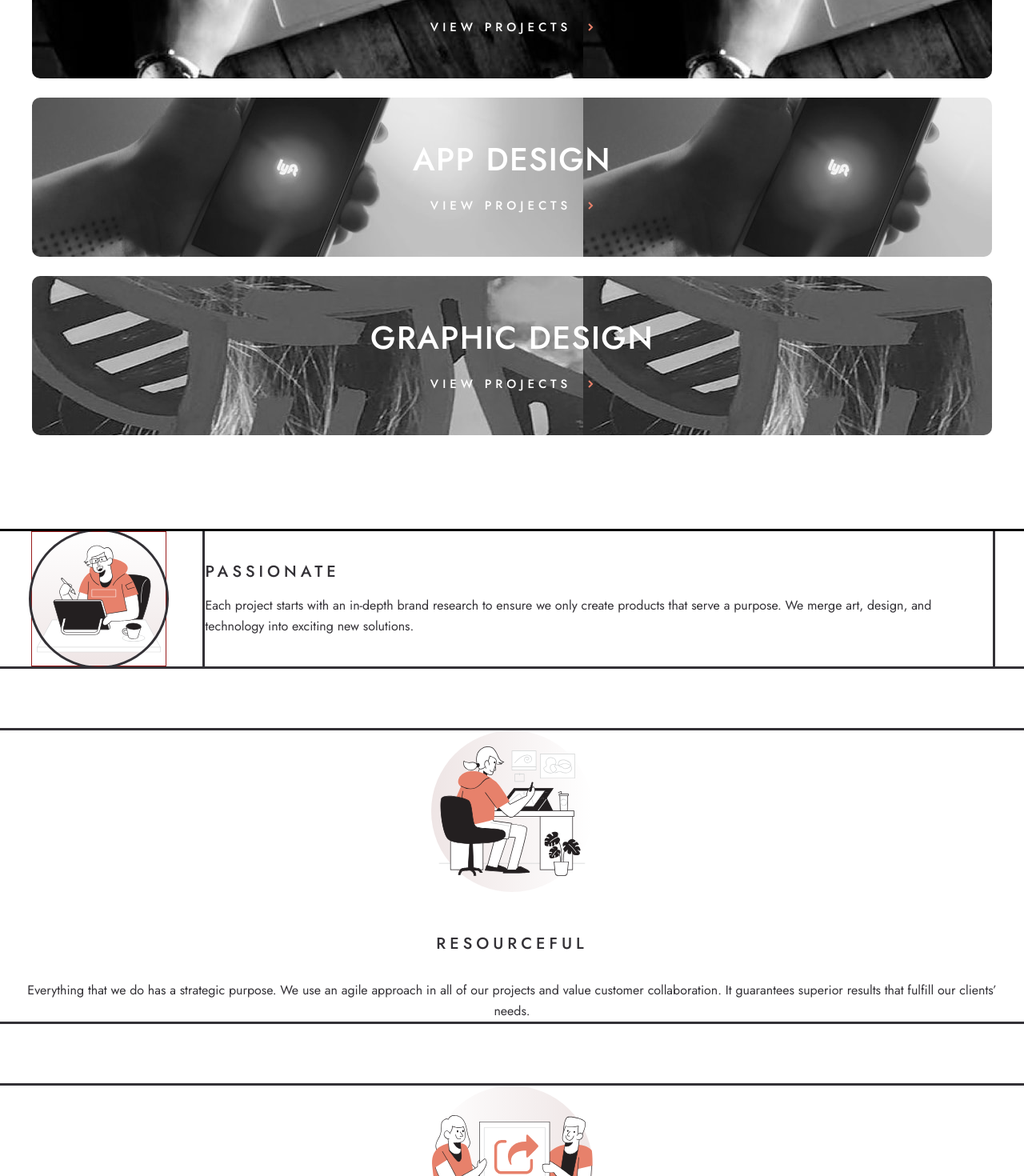
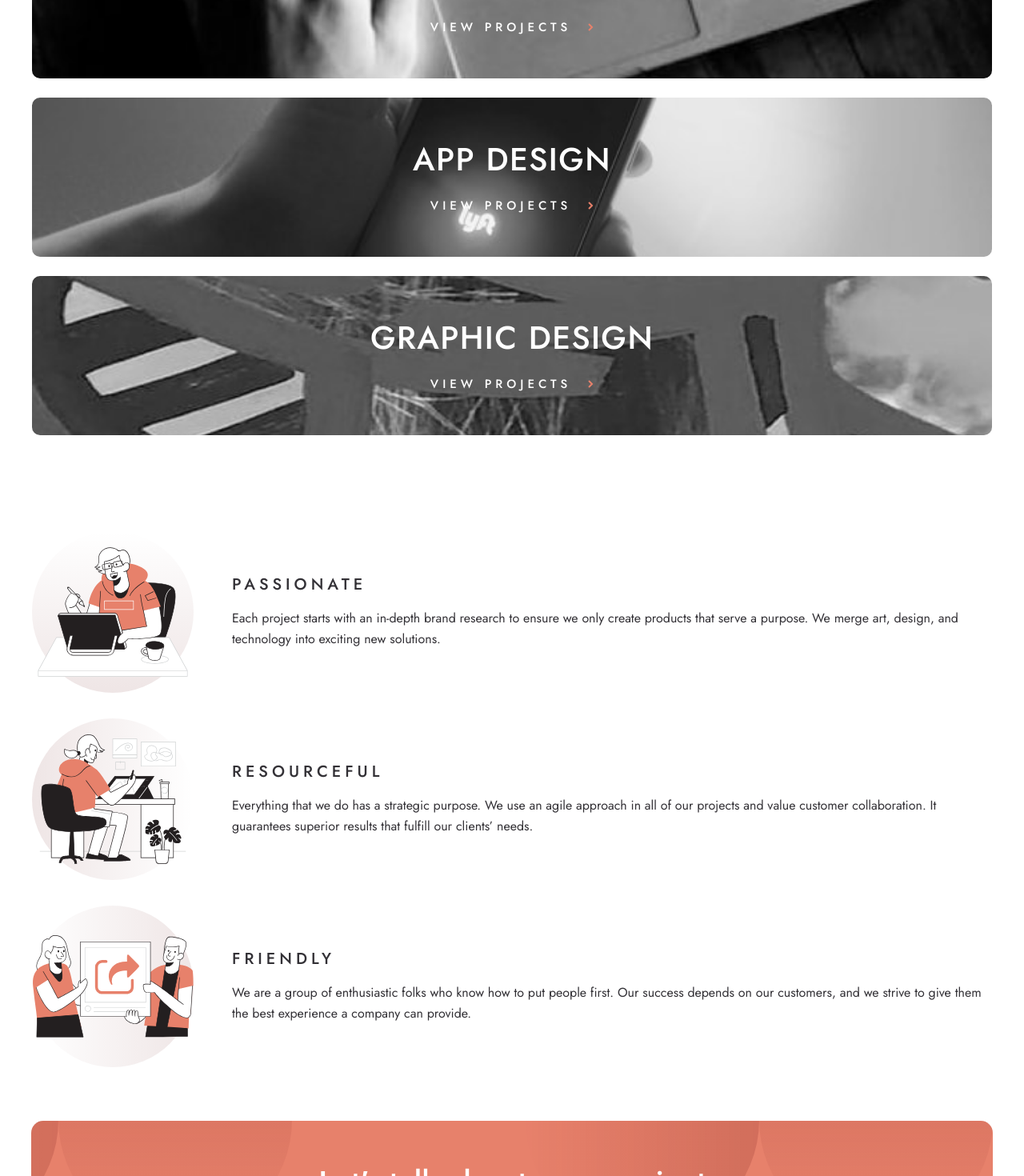
Before and after one commit to presh-031/designo, a Next.js app: page / in a window 1280 px wide. Shown: the part 1140-2610 px from the top of the page at 80% size. Built offline with nearby package versions, Linux system fonts and the light colour scheme.

Commit message:
fix: fixed broken styles on homepage and projects-pages

```diff
--- a/components/AboutProjects.tsx
+++ b/components/AboutProjects.tsx
@@ -5,23 +5,25 @@ import illustrationResourceful from "../assets/home/desktop/illustration-resourc
 
 const AboutProjects = () => {
   return (
-    <div className="flex flex-col gap-[8rem] text-center  outline">
-      <div className="px-[2.4rem] text-dark-grey outline  sm:flex sm:gap-[4.8rem] sm:px-[3.9rem] ">
+    <div className="flex flex-col gap-[8rem] text-center   sm:gap-[3.2rem]">
+      <div className="px-[2.4rem] text-dark-grey  sm:flex sm:gap-[4.80rem]  sm:px-[4rem]">
         <div
           style={{
             background:
               "linear-gradient(180deg, rgba(93, 2, 2, 0) 0%, rgba(93, 2, 2, 0.1) 100%)",
           }}
-          className="mx-auto inline-block rounded-full outline "
+          className="mx-auto inline-block rounded-full   "
         >
           <Image
             src={illustrationPassionate}
             alt="passionate"
-            className="border border-red-800 sm:overflow-visible "
+            width={202}
+            height={202}
+            className="w-[100%]  sm:h-full sm:w-auto"
           />
         </div>
-        <div className="outline sm:flex sm:flex-col sm:justify-center sm:text-left">
-          <p className="mt-[4.8rem] mb-[3.2rem] text-[2rem] font-medium leading-[2.6rem] tracking-[0.5rem] sm:m-0 sm:mb-[1.6rem]">
+        <div className=" sm:flex sm:flex-1 sm:flex-col sm:justify-center sm:text-left">
+          <p className="mt-[4.8rem] mb-[3.2rem] text-[2rem] font-medium leading-[2.6rem] tracking-[0.5rem] sm:mt-0 sm:mb-[1.6rem] ">
             PASSIONATE
           </p>
           <p className="text-[1.6rem] font-normal leading-[2.6rem] ">
@@ -32,17 +34,24 @@ const AboutProjects = () => {
         </div>
       </div>
 
-      <div className="px-[2.4rem] text-dark-grey outline ">
+      <div className="px-[2.4rem] text-dark-grey  sm:flex sm:gap-[4.80rem]  sm:px-[4rem]">
         <div
           style={{
             background:
               "linear-gradient(-90deg, rgba(93, 2, 2, 0) 0%, rgba(93, 2, 2, 0.1) 100%)",
           }}
-          className="mx-auto inline-block  rounded-full"
+          className="mx-auto inline-block rounded-full   "
         >
-          <Image className="" src={illustrationResourceful} alt="resourceful" />
+          <Image
+            src={illustrationResourceful}
+            alt="resourceful"
+            width={202}
+            height={202}
+            className="w-[100%]  sm:h-full sm:w-auto"
+          />
         </div>
-        <p className="mt-[4.8rem] mb-[3.2rem] text-[2rem] font-medium leading-[2.6rem] tracking-[0.5rem]">
+        <div className=" sm:flex sm:flex-1 sm:flex-col sm:justify-center sm:text-left">
+          <p className="mt-[4.8rem] mb-[3.2rem] text-[2rem] font-medium leading-[2.6rem] tracking-[0.5rem] sm:mt-0 sm:mb-[1.6rem] ">
             RESOURCEFUL
           </p>
           <p className="text-[1.6rem] font-normal leading-[2.6rem] ">
@@ -51,25 +60,34 @@ const AboutProjects = () => {
             guarantees superior results that fulfill our clients’ needs.{" "}
           </p>
         </div>
+      </div>
 
-      <div className="px-[2.4rem] text-dark-grey outline ">
+      <div className="px-[2.4rem] text-dark-grey  sm:flex sm:gap-[4.80rem]  sm:px-[4rem]">
         <div
           style={{
             background:
               "linear-gradient(90deg, rgba(93, 2, 2, 0) 0%, rgba(93, 2, 2, 0.1) 100%)",
           }}
-          className="mx-auto inline-block rounded-full"
+          className="mx-auto inline-block rounded-full   "
         >
-          <Image className="" src={illustrationFriendly} alt="friendly" />
+          <Image
+            src={illustrationFriendly}
+            alt="friendly"
+            width={202}
+            height={202}
+            className="w-[100%]  sm:h-full sm:w-auto"
+          />
         </div>
-        <p className="mt-[4.8rem] mb-[3.2rem] text-[2rem] font-medium leading-[2.6rem] tracking-[0.5rem]">
+        <div className=" sm:flex sm:flex-1 sm:flex-col sm:justify-center sm:text-left">
+          <p className="mt-[4.8rem] mb-[3.2rem] text-[2rem] font-medium leading-[2.6rem] tracking-[0.5rem] sm:mt-0 sm:mb-[1.6rem] ">
             FRIENDLY
           </p>
           <p className="text-[1.6rem] font-normal leading-[2.6rem] ">
-          We are a group of enthusiastic folks who know how to put people first.
-          Our success depends on our customers, and we strive to give them the
-          best experience a company can provide.
+            We are a group of enthusiastic folks who know how to put people
+            first. Our success depends on our customers, and we strive to give
+            them the best experience a company can provide.
           </p>
+        </div>
       </div>
     </div>
   );
--- a/components/Hero.tsx
+++ b/components/Hero.tsx
@@ -2,8 +2,8 @@ import WhiteButton from "./WhiteButton";
 
 const Hero = () => {
   return (
-    <div className=" bg-peach bg-[url('../assets/home/desktop/bg-pattern-hero-home.svg')] bg-left bg-no-repeat px-[2.4rem] pt-[8.0rem] text-center text-white sm:mx-[4rem] sm:rounded-2xl sm:pt-[6rem]">
-      <div className="outline">
+    <div className=" bg-peach bg-[url('../assets/home/desktop/bg-pattern-hero-home.svg')] bg-left bg-no-repeat pt-[8.0rem] text-center text-white sm:mx-[4rem] sm:rounded-2xl sm:pt-[6rem]">
+      <div className="mx-[2.4rem] outline sm:mx-[5.80rem] ">
         <p className="mb-[1.4rem] text-[3.2rem] font-medium leading-[3.6rem]  sm:mb-[0.80rem] sm:text-[4.8rem] sm:leading-[4.8rem]">
           Award-winning custom designs and digital branding solutions
         </p>
--- a/components/Nav.tsx
+++ b/components/Nav.tsx
@@ -16,7 +16,7 @@ const Nav = ({ setIsOpen }: NavProps) => {
   return (
     <nav
       onClick={handleNavBgClick}
-      className="absolute top-[10.5rem] right-0 bottom-0 z-[10000] w-full bg-black bg-opacity-50 text-[2.4rem] font-normal leading-[2.5rem] tracking-[0.2rem] text-white "
+      className="absolute top-[9.7rem] right-0 bottom-0 z-[10000] w-full bg-black bg-opacity-50 text-[2.4rem] font-normal leading-[2.5rem] tracking-[0.2rem] text-white "
     >
       <ul
         onClick={(e) => e.stopPropagation()}
--- a/components/OtherPagesHero.tsx
+++ b/components/OtherPagesHero.tsx
@@ -4,7 +4,7 @@ type OtherPagesHeroProps = {
 };
 const OtherPagesHero = (props: OtherPagesHeroProps) => {
   return (
-    <div className="bg-peach bg-[url('../assets/shared/desktop/bg-pattern-small-circle.svg')]   bg-[length:292px] bg-[right_top] bg-no-repeat py-[10.5rem] px-[2.4rem] text-center text-white  sm:mx-[4rem] sm:rounded-2xl sm:py-[6.4rem]">
+    <div className="mb-[9.6rem] bg-peach bg-[url('../assets/shared/desktop/bg-pattern-small-circle.svg')] bg-[length:292px] bg-[right_top]   bg-no-repeat py-[10.5rem] px-[2.4rem] text-center text-white sm:mx-[4rem]   sm:mb-[12rem] sm:rounded-2xl sm:py-[6.4rem]">
       <p className="mb-[2.4rem] text-[3.2rem] font-normal leading-[3.6rem] sm:text-[4.8rem]  sm:font-medium sm:leading-[4.8rem]">
         {props.title}
       </p>
--- a/components/Project.tsx
+++ b/components/Project.tsx
@@ -8,7 +8,7 @@ type ProjectProps = {
 };
 const Project = (props: ProjectProps) => {
   return (
-    <div className="mx-auto  sm:flex sm:justify-center">
+    <div className="mx-auto outline  sm:flex sm:justify-center">
       <Image
         src={props.src}
         alt={props.alt}
--- a/components/ProjectType.tsx
+++ b/components/ProjectType.tsx
@@ -22,7 +22,7 @@ const ProjectType = ({ href, projectType, imageNumber }: ProjectTypeProps) => {
   return (
     <Link
       href={href}
-      className={`${bgClass} grid place-items-center rounded-2xl   py-[9.0rem] font-medium text-white sm:py-[5.3rem]`}
+      className={`${bgClass} grid place-items-center rounded-2xl bg-cover bg-no-repeat   py-[9.0rem] font-medium text-white sm:py-[5.3rem]`}
     >
       <p className="mb-[1.197rem] text-[2.8rem] leading-[3.6rem] tracking-[0.14rem] sm:mb-[2.4rem] sm:text-[4rem] sm:leading-[4.8rem] sm:tracking-[.2]">
         {projectType}
--- a/ui/OtherProjectTypesCard.tsx
+++ b/ui/OtherProjectTypesCard.tsx
@@ -3,7 +3,7 @@ type OtherProjectTypesCardProps = {
 };
 const OtherProjectTypesCard = ({ children }: OtherProjectTypesCardProps) => {
   return (
-    <div className="mt-[9.6rem] mb-[-9.4rem] flex flex-col gap-[2.4rem]  px-[2.4rem]  sm:mt-[12rem] sm:px-[4rem]">
+    <div className="m-0 mt-[9.6rem] mb-[-9.4rem] flex flex-col gap-[2.4rem] px-[2.4rem] outline  sm:px-[4rem] ">
       {children}
     </div>
   );
--- a/ui/ProjectsCard.tsx
+++ b/ui/ProjectsCard.tsx
@@ -4,7 +4,7 @@ type ProjectsCardProps = {
 
 const ProjectsCard = ({ children }: ProjectsCardProps) => {
   return (
-    <div className="grid grid-cols-1 gap-[4rem] px-[2.4rem] pt-[9.6rem] sm:px-[3.9rem] sm:pt-[12rem]">
+    <div className="mb-[9.6rem] grid grid-cols-1 gap-[4rem] border border-red-800 sm:mb-[12rem] sm:gap-[3.2rem]  sm:px-[3.9rem]">
       {children}
     </div>
   );
```
Lines whose indentation alone changed are shown as unchanged.
